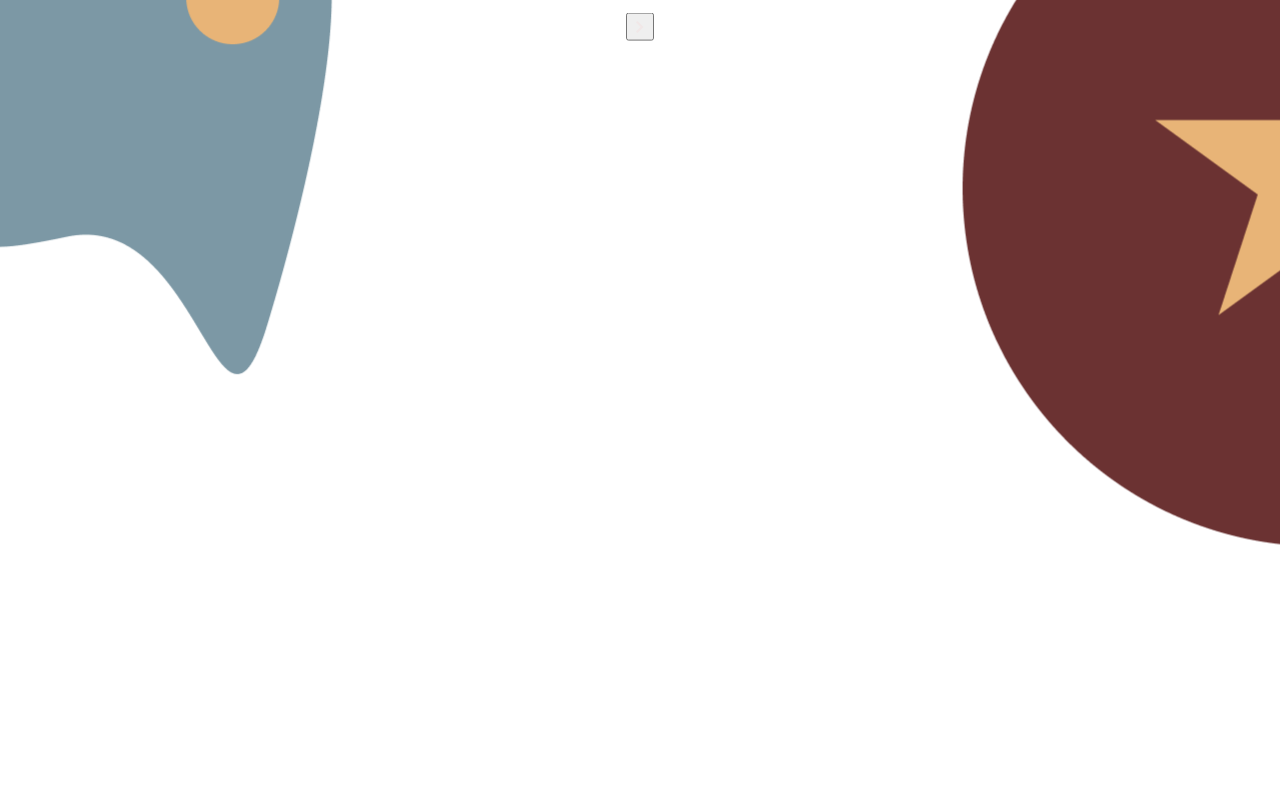
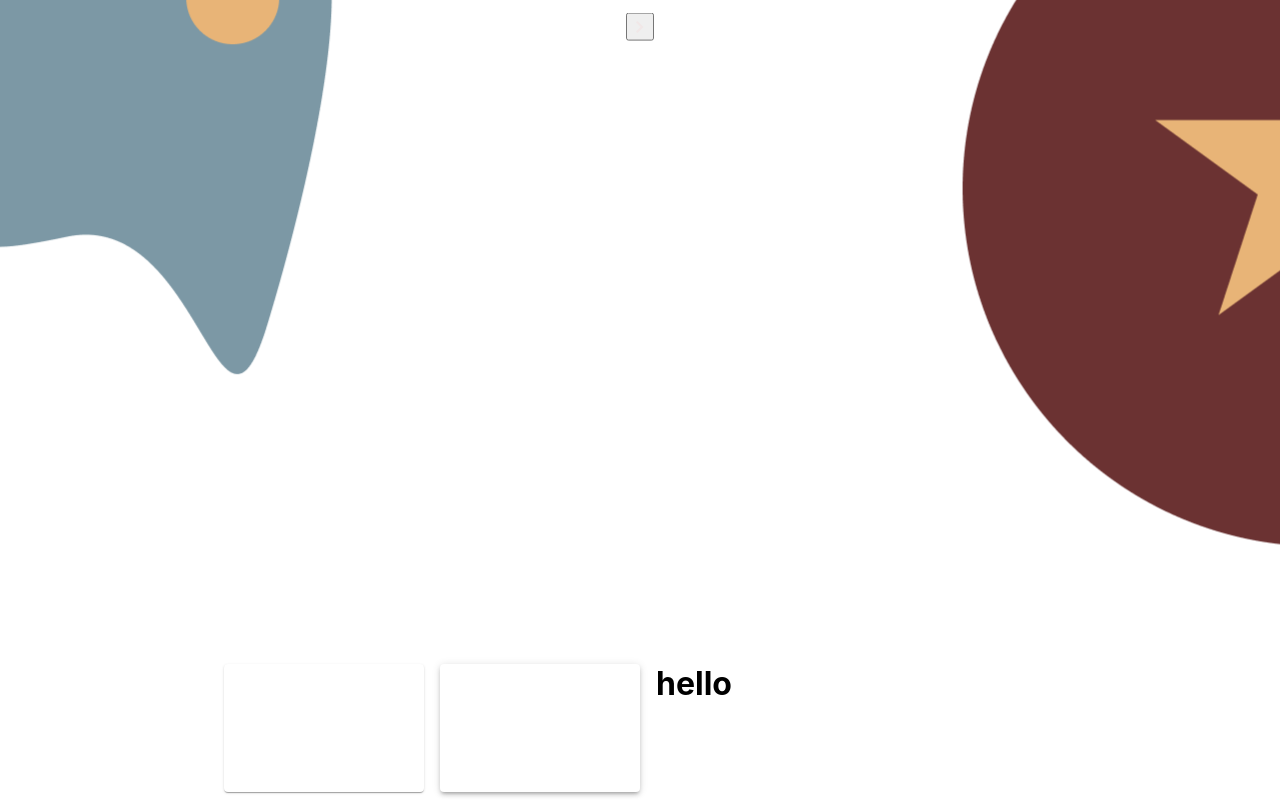
Before and after one commit to TaylorTayTyT/personalWebsite, a React (Create React App) app in the folder home/: page / in a window 1280 px wide. Shown: the part 1296-2096 px from the top of the page. Before the commit the page ends 1842 px from the top, so only its background shows below. Built offline with nearby package versions, Linux system fonts and the light colour scheme.

Commit message:
trying to mkae this better for mobile users

```diff
--- a/home/package.json
+++ b/home/package.json
@@ -3,9 +3,9 @@
   "version": "0.1.0",
   "private": true,
   "dependencies": {
-    "@emotion/react": "^11.10.4",
-    "@emotion/styled": "^11.10.4",
-    "@mui/material": "^5.10.8",
+    "@emotion/react": "^11.10.5",
+    "@emotion/styled": "^11.10.5",
+    "@mui/material": "^5.10.13",
     "@testing-library/jest-dom": "^5.16.5",
     "@testing-library/react": "^13.4.0",
     "@testing-library/user-event": "^13.5.0",
--- /dev/null
+++ b/home/src/About.js
@@ -0,0 +1,27 @@
+import * as React from 'react';
+import Box from '@mui/material/Box';
+import Paper from '@mui/material/Paper';
+import "./About.sass";
+function About() {
+
+    return (
+        <Box style = {{transform:"translateY(800%)"}}
+            sx={{
+                display: 'flex',
+                flexWrap: 'wrap',
+                '& > :not(style)': {
+                    m: 1,
+                    width: 200,
+                    height: 128,
+                },
+
+            }}
+        >
+            <Paper elevation={0} />
+            <Paper />
+            <Paper elevation={3} />
+            <h1>hello</h1>
+        </Box>
+    )
+}
+export default About;
--- /dev/null
+++ b/home/src/About.sass
@@ -0,0 +1,4 @@
+.about
+    bottom: 0%
+    transform: translateY(800%)
+    height: 90px
--- a/home/src/Flex.js
+++ /dev/null
@@ -1,45 +0,0 @@
-import "./Flex.sass";
-import "animate.css"
-function Flex() {
-    const element = document.getElementById("languages");
-
-    const animateCSS = (animation, prefix = 'animate__') =>
-        // We create a Promise and return it
-        new Promise((resolve, reject) => {
-            const animationName = `${prefix}${animation}`;
-            const node = document.getElementById("languages");
-            if(node === null) {
-                reject("Could not Find element")
-            }
-
-            node.classList.add(`${prefix}animated`, animationName);
-
-            // When the animation ends, we clean the classes and resolve the Promise
-            function handleAnimationEnd(event) {
-                event.stopPropagation();
-                node.classList.remove(`${prefix}animated`, animationName);
-                resolve('Animation ended');
-            }
-
-            node.addEventListener('animationend', handleAnimationEnd);
-            resolve("Success!");
-        }
-        );
-
-    animateCSS('.my-element', 'fadeIn')
-    .then((message) => {
-        console.log(message);
-    })
-    .catch((message) => {
-        console.log(message);
-    })
-
-    if (element != null) {
-        element.addEventListener('animationend', () => {
-            console.log("end");
-        })
-    };
-
-}
-
-export default Flex;
--- a/home/src/index.js
+++ b/home/src/index.js
@@ -6,15 +6,16 @@ import TopBar from './topBar';
 import Photo from './Photo.js';
 import Endpage from './endpage';
 import Fingerprint from './Fingerprint';
-import Flex from './Flex';
+import About from './About';
 import FlexButtons from './FlexButton';
 
 const root = ReactDOM.createRoot(document.getElementById('root'));
 root.render(
   <React.StrictMode>
-    <TopBar />
+    <TopBar/>
     <Fingerprint/>
     <FlexButtons/>
+    <About/>
   </React.StrictMode>
 );
 
--- a/home/src/topNav.sass
+++ b/home/src/topNav.sass
@@ -6,33 +6,34 @@ $rightBrickColor: #ECD5D5
 $button-color: white
 .topContainer
     height: 400px
+    display: flex
 .topNav
     position: relative
-    display: block
+    display: inherit
     width: 1500px
     scale: 2
     background: $topBarColor
     height: 200px
     transform: rotate(-5deg)
-    z-index: 1
+    z-index: 10
 .leftBrick
     position: relative
-    display: block
+    display: inherit
     width: 50%
     height: 300px
     background: $leftBrickColor
     transform: translate(-38%, 0%)
     height: 650px
+    z-index: 5
+.rightBrick
+    position: inherit
     z-index: 0
-.rightBrick
-    position: relative
-    z-index: -1
     background: $rightBrickColor
     width: 1500px
     height: 600px
     transform: translate(0%, -100%)
 .circle
-    position: relative
+    position: inherit
     z-index: 0
     width: 300px
     height: 300px
@@ -92,7 +93,7 @@ $button-color: white
     left: 7%
     top: 20px
     font-family: 'Nunito', sans-serif
-    z-index: 2
+    z-index: 100
 .intro
     position: absolute
     color: #FFF
```
Also changed, not shown: 1 other file (tests, documents, lock files or other folders).
